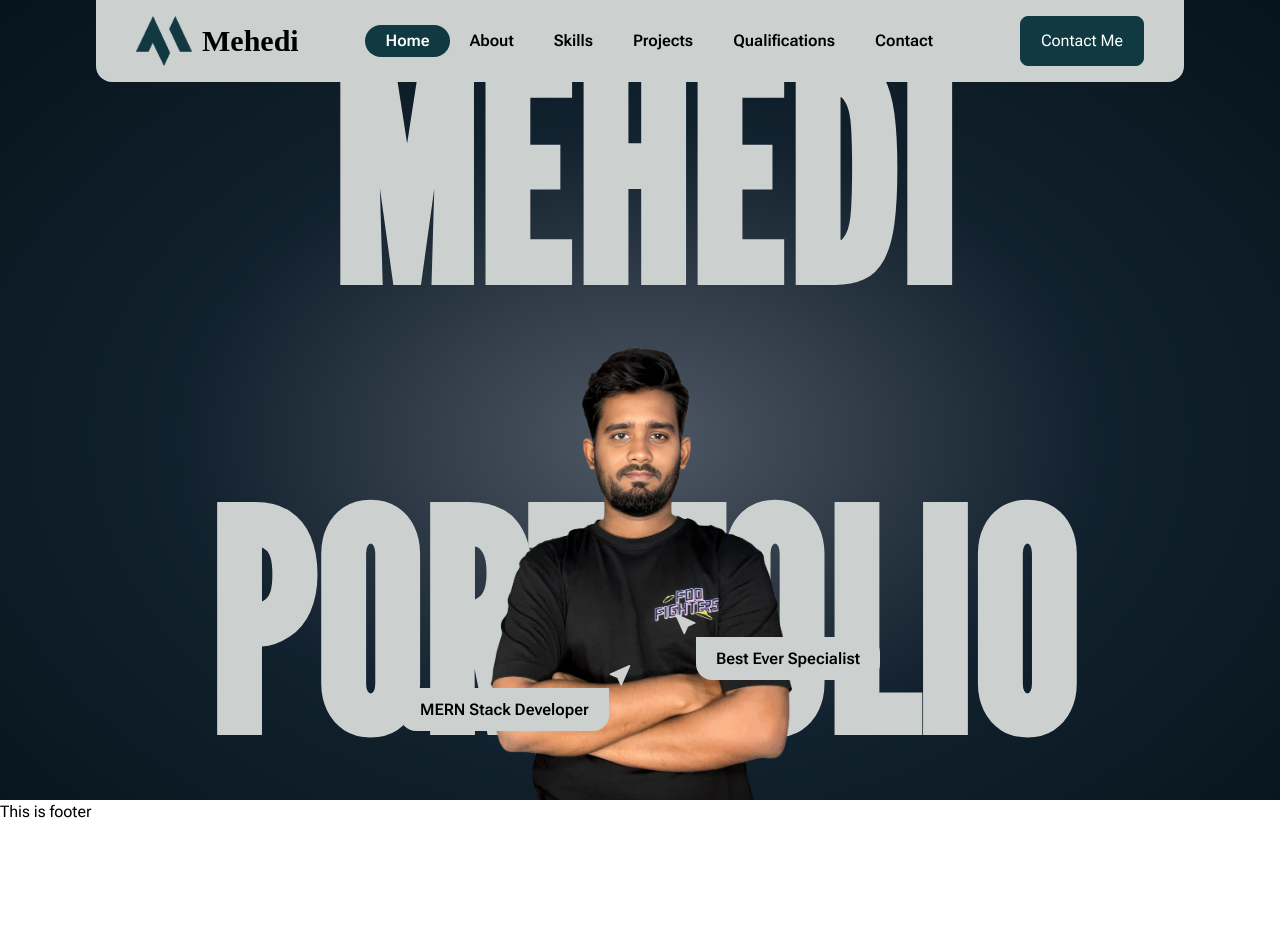
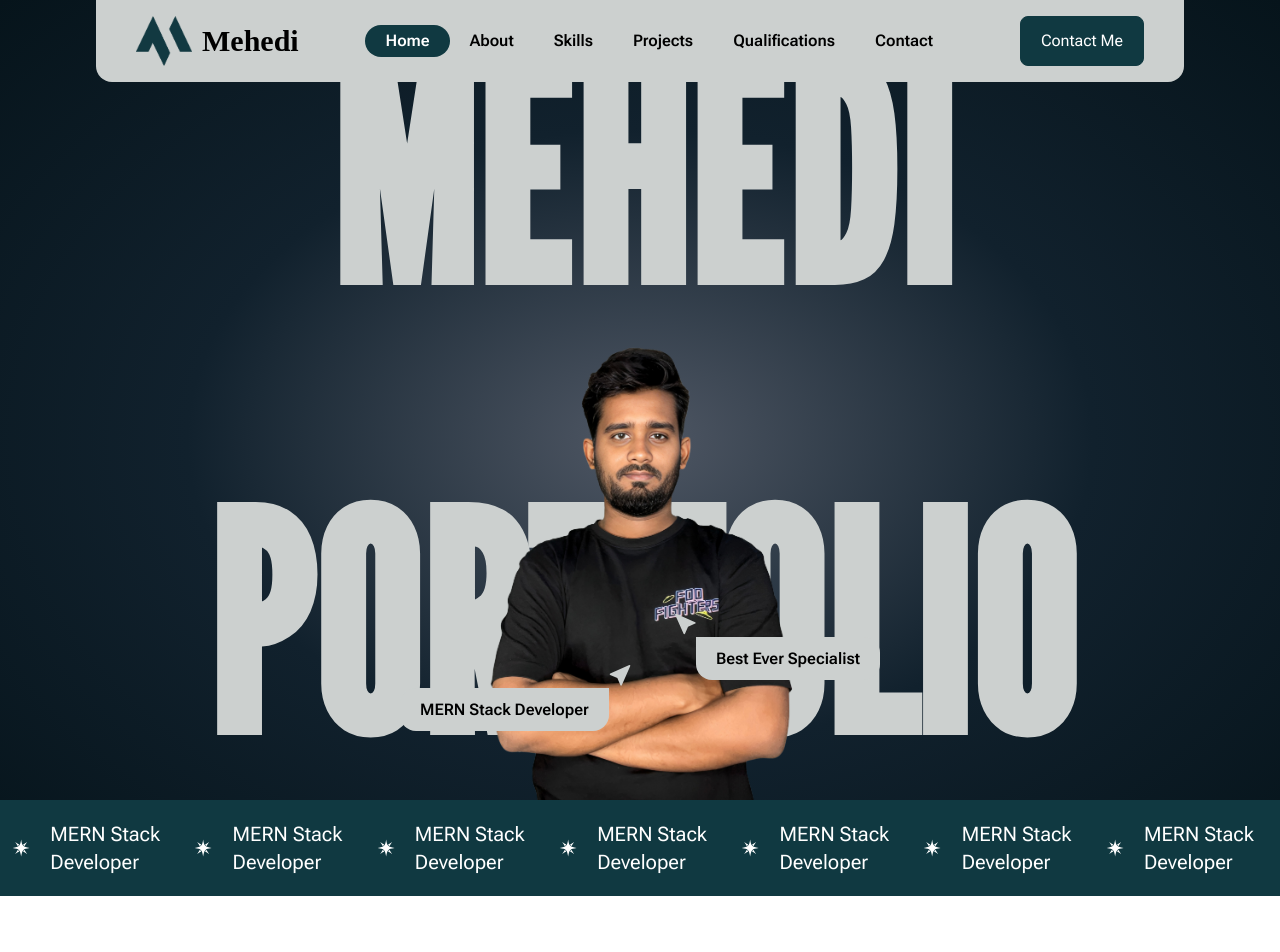
Before and after one commit to MehediHasan128/my-portfolio, a React (Vite) app: page / in a window 1280 px wide. Shown: the top 952 px of the page. Built offline with nearby package versions, Linux system fonts and the light colour scheme; a web font is replaced by a local one.

Commit message:
add some style using gsap

```diff
--- a/src/components/navbar/Navbar.tsx
+++ b/src/components/navbar/Navbar.tsx
@@ -32,10 +32,11 @@ const navItems = [
 const Navbar = () => {
   useGSAP(() => {
     gsap.fromTo("#navbar", {y: -200, opacity: 0}, {y: 0, opacity: "100%", duration: 1.5,});
+    gsap.fromTo(".nav-item", {y: 100, opacity: 0}, {y: 0, opacity: "100%",delay: 0.5, duration: 1.5, stagger: 0.2});
   }, []);
 
   return (
-    <header id="navbar" className="fixed w-full z-100">
+    <header id="navbar" className="fixed w-full z-100 overflow-hidden">
       <nav className="bg-text-primary w-[85%] mx-auto py-4 px-10 rounded-b-2xl">
         <div className="flex justify-between items-center">
           {/* Logo section */}
@@ -48,7 +49,7 @@ const Navbar = () => {
           <div>
             <ul className="flex items-center text-base font-semibold">
               {navItems.map((item) => (
-                <li className={`px-5 py-1 rounded-full ${(item.id === 'home') && "bg-deepTeal text-white"}`}>
+                <li className={`nav-item px-5 py-1 rounded-full ${(item.id === 'home') && "bg-deepTeal text-white"}`}>
                   <a href={`#${item.id}`}>{item.navItem}</a>
                 </li>
               ))}
--- a/src/components/pages/Home.tsx
+++ b/src/components/pages/Home.tsx
@@ -1,11 +1,13 @@
+import About from "./about/About";
 import Banner from "./banner/Banner";
 
 const Home = () => {
-    return (
-        <main>
-            <Banner />
-        </main>
-    );
+  return (
+    <main>
+      <Banner />
+      <About />
+    </main>
+  );
 };
 
 export default Home;
--- /dev/null
+++ b/src/components/pages/about/About.tsx
@@ -0,0 +1,11 @@
+import RepeatedText from "../../ui/RepeatedText";
+
+const About = () => {
+  return (
+    <section className="h-screen overflow-hidden">
+      <RepeatedText />
+    </section>
+  );
+};
+
+export default About;
--- a/src/components/pages/banner/Banner.tsx
+++ b/src/components/pages/banner/Banner.tsx
@@ -28,7 +28,7 @@ const Banner = () => {
   }, []);
 
   return (
-    <section className="relative bg-radial-[at_50%_55%] from-[#4f5764] via-bg-secondary to-bg-primary to-100% h-screen">
+    <section className="relative bg-radial-[at_50%_55%] from-[#4f5764] via-bg-secondary to-bg-primary to-100% h-screen overflow-hidden">
       <div>
         {/* My image */}
         <div
--- /dev/null
+++ b/src/components/ui/RepeatedText.tsx
@@ -0,0 +1,49 @@
+import { useGSAP } from "@gsap/react";
+import gsap from "gsap";
+import { GiPolarStar } from "react-icons/gi";
+import ScrollTrigger from "gsap/ScrollTrigger";
+
+const messages = [
+  "MERN Stack Developer",
+  "MERN Stack Developer",
+  "MERN Stack Developer",
+  "MERN Stack Developer",
+  "MERN Stack Developer",
+  "MERN Stack Developer",
+  "MERN Stack Developer",
+];
+
+gsap.registerPlugin(ScrollTrigger);
+
+const RepeatedText = () => {
+  useGSAP(() => {
+    gsap.fromTo(
+      ".animated-text",
+      { x: 1000, opacity: 0 },
+      {
+        x: 0,
+        opacity: 1,
+        duration: 0.5,
+        stagger: 0.2,
+        scrollTrigger: {
+          trigger: ".animated-text",
+          start: "top 80%",
+          toggleActions: "restart none none none",
+        },
+      }
+    );
+  }, []);
+
+  return (
+    <div className="bg-deepTeal py-5 px-3 text-white text-3xl flex gap-5 z-10">
+      {messages.map((mes) => (
+        <span className="animated-text flex items-center gap-5">
+          <GiPolarStar />
+          <h1 className="text-xl">{mes}</h1>
+        </span>
+      ))}
+    </div>
+  );
+};
+
+export default RepeatedText;
```
